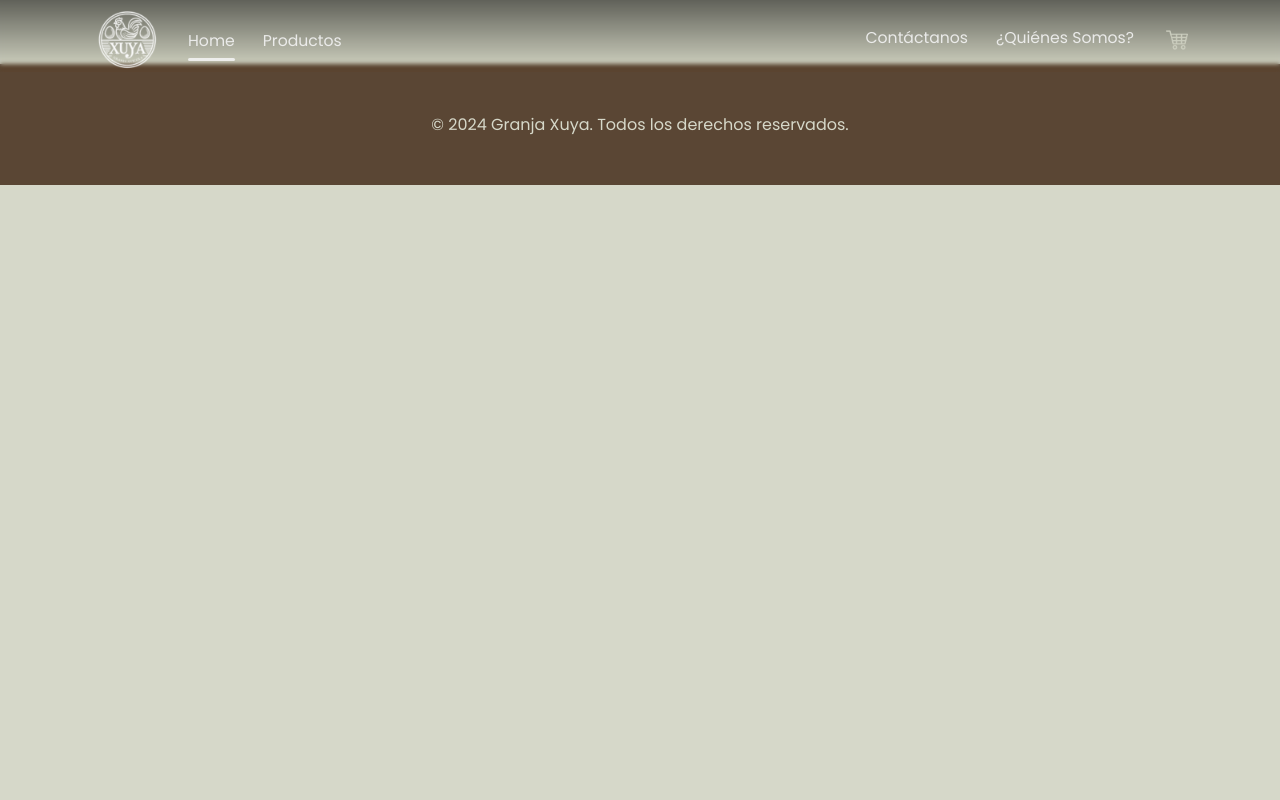
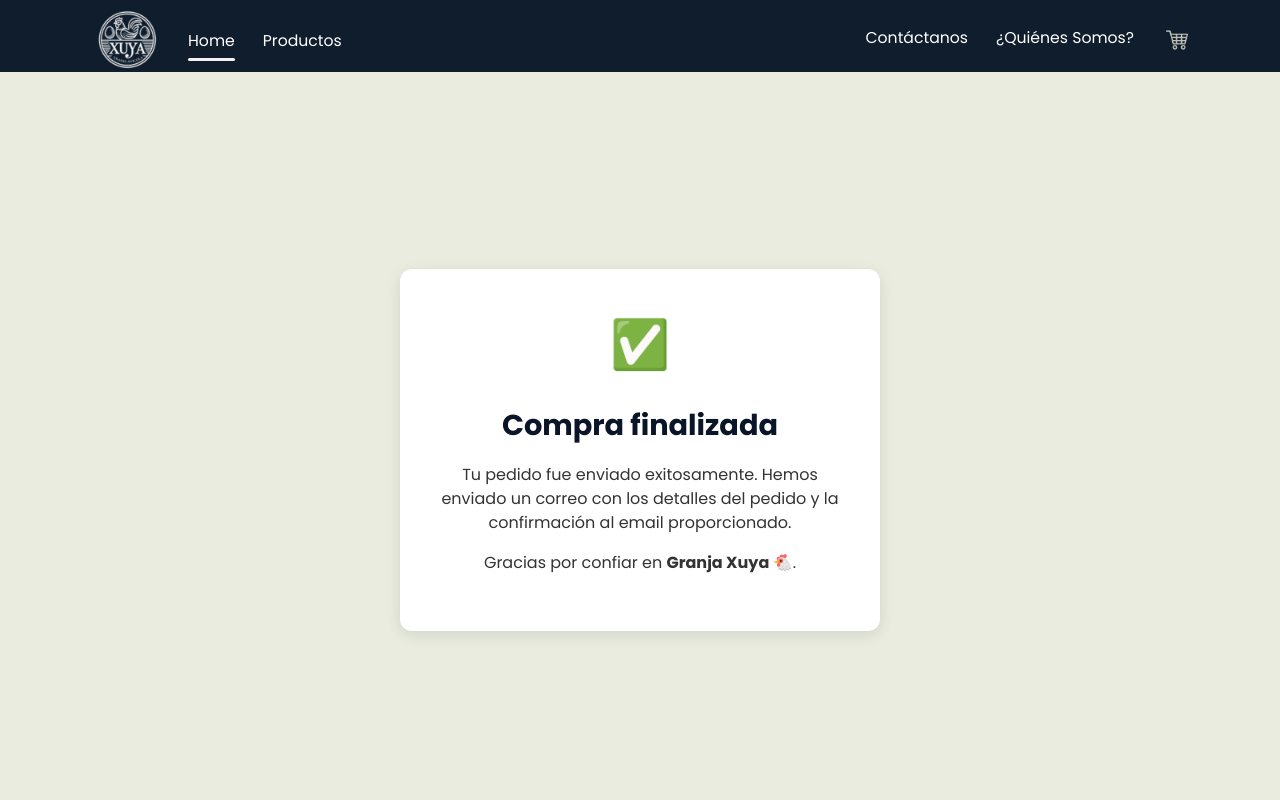
Before and after one commit to Granjaxuya/GranjaxuyaFrontend, a React (Create React App) app in the folder granjaxuyafrontend/: page /confirmacion in a window 1280 px wide. Shown: the top 800 px of the page. Built offline with nearby package versions, Linux system fonts and the light colour scheme.

Commit message:
confirmation page

```diff
--- a/granjaxuyafrontend/src/App.js
+++ b/granjaxuyafrontend/src/App.js
@@ -8,6 +8,7 @@ import AboutUs from "./pages/AboutUs/AboutUs";
 import Products from "./pages/Products/Products";
 import Contact from "./pages/Contact/Contact";
 import Checkout from "./pages/Checkout/Checkout";
+import Confirmation from "./pages/Confirmation/Confirmation";
 
 // Importar Navbar
 import Navbar from "./components/Navbar/Navbar";
@@ -53,6 +54,7 @@ function App() {
         <Route path="/contacto" element={<Contact />} />
         <Route path="/quienes-somos" element={<AboutUs />} />
         <Route path="/checkout" element={<Checkout />} />
+        <Route path="/confirmacion" element={<Confirmation />} />
       </Routes>
       <Footer />
       <CartMenu isOpen={isCartOpen} onClose={() => setIsCartOpen(false)} items={items} setItems={setItems} />
--- a/granjaxuyafrontend/src/pages/Checkout/Checkout.jsx
+++ b/granjaxuyafrontend/src/pages/Checkout/Checkout.jsx
@@ -76,10 +76,10 @@ export default function Checkout() {
 
       if (!resp.ok) throw new Error("Error al enviar el pedido");
 
-      alert("✅ Pedido enviado correctamente. Revisa tu correo.");
-      localStorage.removeItem("cartItems");
-      navigate("/");
-      window.location.reload();
+      // ✅ Redirigir a la página de confirmación
+      localStorage.removeItem("cartItems"); // Limpia el carrito
+      navigate("/confirmacion"); // Manda al usuario a la nueva pantalla
+
     } catch (err) {
       console.error("Error al enviar pedido:", err);
       alert("Ocurrió un error al enviar tu pedido. Inténtalo de nuevo.");
--- /dev/null
+++ b/granjaxuyafrontend/src/pages/Confirmation/Confirmation.css
@@ -0,0 +1,55 @@
+/* ======== Navbar fix para la página de confirmación ======== */
+.confirmation-page .site-header {
+  background: #0f1d2d !important; /* mismo color que .scrolled */
+  backdrop-filter: none !important;
+  transition: none !important;
+}
+
+.confirmation-page .nav-link {
+  color: #fff !important;
+  opacity: 1 !important;
+}
+
+.confirmation-page .nav-link:hover {
+  opacity: 0.85 !important;
+}
+
+.confirmation-page .cart-btn {
+  color: #fff !important;
+}
+
+/* ======== Estilos de confirmación ======== */
+.confirmation-container {
+  background-color: #e9ecdf;
+  min-height: 100vh;
+  display: flex;
+  justify-content: center;
+  align-items: center;
+  padding-top: 100px; /* deja espacio para el navbar */
+}
+
+.confirmation-card {
+  background: #fff;
+  border-radius: 12px;
+  padding: 40px;
+  max-width: 480px;
+  box-shadow: 0 4px 15px rgba(0, 0, 0, 0.1);
+  text-align: center;
+}
+
+.icon {
+  font-size: 48px;
+  margin-bottom: 16px;
+}
+
+h2 {
+  color: #0a1528;
+  font-size: 1.8rem;
+  margin-bottom: 10px;
+}
+
+p {
+  color: #333;
+  font-size: 1rem;
+  line-height: 1.5;
+}
--- /dev/null
+++ b/granjaxuyafrontend/src/pages/Confirmation/Confirmation.jsx
@@ -0,0 +1,26 @@
+import React from "react";
+import Navbar from "../../components/Navbar/Navbar";
+import "./Confirmation.css";
+
+const Confirmation = () => {
+  return (
+    <div className="confirmation-page">
+      <Navbar /> {/* ✅ Navbar con fondo oscuro */}
+      <main className="confirmation-container">
+        <div className="confirmation-card">
+          <div className="icon">✅</div>
+          <h2>Compra finalizada</h2>
+          <p>
+            Tu pedido fue enviado exitosamente. Hemos enviado un correo con los
+            detalles del pedido y la confirmación al email proporcionado.
+          </p>
+          <p>
+            Gracias por confiar en <strong>Granja Xuya 🐔</strong>.
+          </p>
+        </div>
+      </main>
+    </div>
+  );
+};
+
+export default Confirmation;
```
